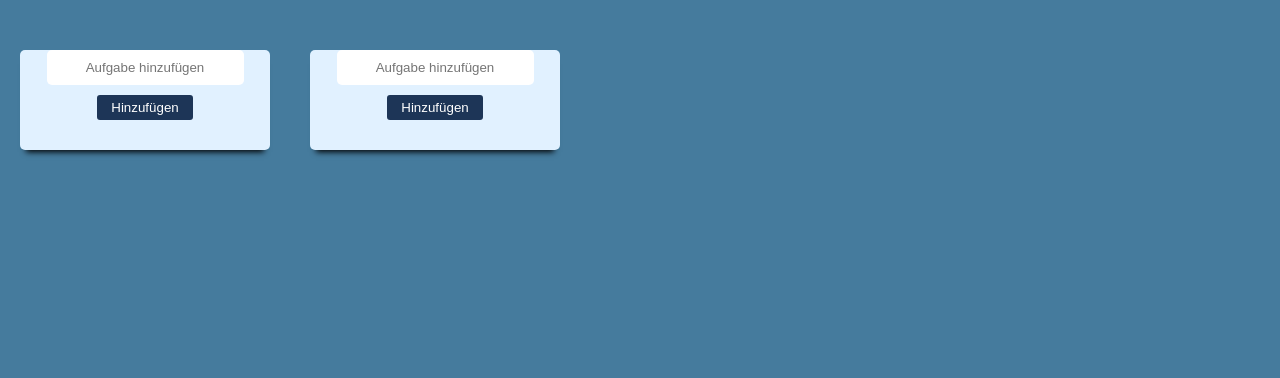
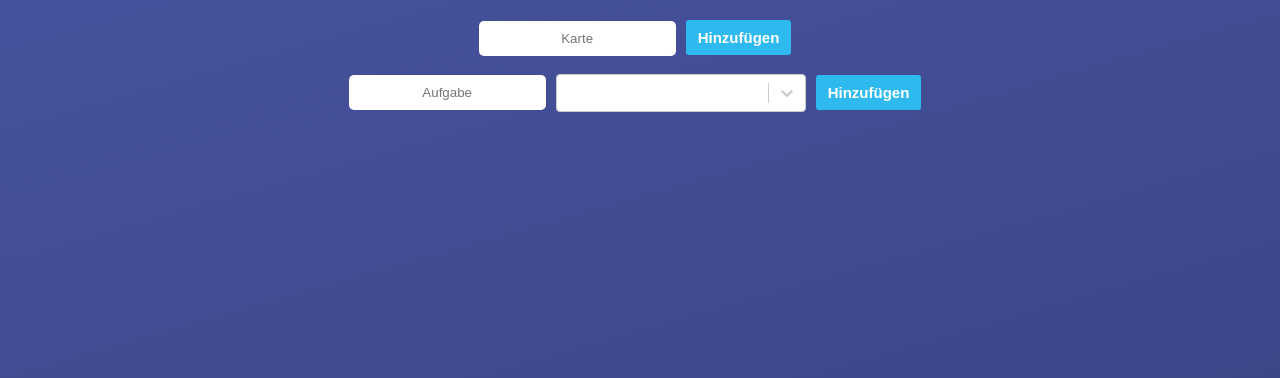
Before and after one commit to ChristianGeb/todo-board, a React (Create React App) app: page / in a window 1280 px wide. Shown: the top 378 px of the page. Built offline with nearby package versions, Linux system fonts and the light colour scheme.

Commit message:
selectable cards

```diff
--- a/package.json
+++ b/package.json
@@ -13,6 +13,7 @@
     "react": "^17.0.1",
     "react-dom": "^17.0.1",
     "react-scripts": "4.0.3",
+    "react-select": "^4.2.1",
     "styled-components": "^5.2.1",
     "uuid": "^8.3.2",
     "web-vitals": "^1.1.1"
--- a/src/App.js
+++ b/src/App.js
@@ -1,24 +1,47 @@
 import React, { useState } from "react";
 import TodoCard from "./components/TodoCard";
+import CreateCard from "./components/CreateCard";
+import CreateTodo from "./components/CreateTodo";
 import "./styles/styles.css";
 
 const App = () => {
   const [inputTodo, setInputTodo] = useState("");
   const [todos, setTodos] = useState([]);
+  const [cardName, setCardName] = useState("");
+  const [cards, setCards] = useState([]);
+  const [selectCard, setSelectCard] = useState("");
+
   return (
-    <div className="app">
+    <div>
+      <div className="create-row">
+        <CreateCard
+          className="create-card"
+          cardName={cardName}
+          setCardName={setCardName}
+          cards={cards}
+          setCards={setCards} />
+        <CreateTodo
+          inputTodo={inputTodo}
+          setInputTodo={setInputTodo}
+          todos={todos}
+          setTodos={setTodos}
+          cards={cards}
+          selectCard={selectCard}
+          setSelectCard={setSelectCard}
+        />
+      </div>
+      <div className="cards">
+        {cards.map((card) => (
           <TodoCard
+            title={card.name}
+            cardId={card.id}
             inputTodo={inputTodo}
             setInputTodo={setInputTodo}
             todos={todos}
             setTodos={setTodos}
           />
-      <TodoCard
-        inputTodo={inputTodo}
-        setInputTodo={setInputTodo}
-        todos={todos}
-        setTodos={setTodos}
-      />
+        ))}
+      </div>
     </div>
   );
 };
--- /dev/null
+++ b/src/components/CreateCard.js
@@ -0,0 +1,31 @@
+import React from "react";
+
+const CreateCard = ({ cardName, setCardName, cards, setCards }) => {
+  const handleCardName = (e) => {
+    setCardName(e.target.value);
+  };
+
+  const handleCreateCard = (e) => {
+    e.preventDefault();
+    setCards([...cards, { value: cardName, label: cardName, name: cardName }]);
+    setCardName("");
+  };
+
+  return (
+    <div>
+      <input
+        onChange={handleCardName}
+        value={cardName}
+        type="text"
+        placeholder="Karte" />
+      <button
+        className="add-button"
+        onClick={handleCreateCard}
+        type="submit">
+        Hinzufügen
+    </button>
+    </div>
+  );
+};
+
+export default CreateCard;
--- a/src/components/CreateTodo.js
+++ b/src/components/CreateTodo.js
@@ -1,15 +1,40 @@
 import React from "react";
+import { v4 as uuidv4 } from "uuid";
+import Select from "react-select";
 
+
+const CreateTodo = ({ inputTodo, setInputTodo, selectCard, setSelectCard, todos, setTodos, cards }) => {
+
+  const handleInputText = (e) => {
+    setInputTodo(e.target.value);
+  };
+
+  const handleSelect = (e) => {
+    setSelectCard(e.value);
+  };
+
+  const handleSubmitTodo = (e) => {
+    e.preventDefault();
+    setTodos([...todos, { text: inputTodo, id: uuidv4(), selectCard }]);
+    setInputTodo("");
+
+  };
   return (
-  <div>
+    <div className="create-todo">
       <input
-      onChange={handleCardName}
-      value={cardName}
+        onChange={handleInputText}
+        value={inputTodo}
         type="text"
-      placeholder="Karte hinzufügen" />
+        placeholder="Aufgabe" />
+      <div className="select">
+        <Select
+          onChange={handleSelect}
+          placeholder={selectCard}
+          options={cards} />
+      </div>
       <button
         className="add-button"
-      onClick={handleCreateCard}
+        onClick={handleSubmitTodo}
         type="submit">
         Hinzufügen
     </button>
@@ -17,4 +42,4 @@ return (
   );
 };
 
-export default CreateCard;
+export default CreateTodo;
--- a/src/components/Form.js
+++ /dev/null
@@ -1,33 +0,0 @@
-import React from "react";
-import { v4 as uuidv4 } from "uuid";
-
-const Form = ({ cardName, inputTodo, setInputTodo, todos, setTodos }) => {
-
-  const handleInputText = (e) => {
-    setInputTodo(e.target.value);
-  };
-
-  const handleSubmitTodo = (e) => {
-    e.preventDefault();
-    setTodos([...todos, { text: inputTodo, id: uuidv4(), cardName }]);
-    setInputTodo("");
-  };
-
-  return (
-    <div>
-      <input
-        onChange={handleInputText}
-        value={inputTodo}
-        type="text"
-        placeholder="Aufgabe hinzufügen" />
-      <button
-        className="add-button"
-        onClick={handleSubmitTodo}
-        type="submit">
-        Hinzufügen
-        </button>
-    </div>
-  );
-};
-
-export default Form;
--- a/src/components/TodoCard.js
+++ b/src/components/TodoCard.js
@@ -1,24 +1,21 @@
 import React from "react";
-import Form from "./Form";
 import Todo from "./Todo";
 
-
-const TodoCard = ({ inputTodo, setInputTodo, todos, setTodos }) => {
+const TodoCard = ({ title, cardId, todos, setTodos }) => {
   return (
     <div className="todo-card">
-      <Form
-        inputTodo={inputTodo}
-        setInputTodo={setInputTodo}
-        todos={todos}
-        setTodos={setTodos}
-      />
+      <h3>{title}</h3>
       <ul>
-        {todos.map((todo) => (
+
+        {todos
+          .filter(todo => todo.selectCard === title)
+          .map(todo => (
             <Todo
               todos={todos}
               setTodos={setTodos}
               text={todo.text}
               todoId={todo.id}
+              cardId={cardId}
             />
           ))}
       </ul>
--- a/src/styles/styles.css
+++ b/src/styles/styles.css
@@ -6,7 +6,9 @@
 
 body {
   font-family: "Lato", sans-serif;
-  background-color: #457b9d;
+  height: 100vh;
+  background: rgb(70, 82, 157);
+  background: linear-gradient(164deg, rgba(70, 82, 157, 1) 0%, rgba(54, 64, 126, 1) 100%);
 }
 
 h3 {
@@ -28,41 +30,67 @@ input {
   border-radius: 5px;
 }
 
-.app {
+.cards {
   display: flex;
+  margin: 10px auto;
   flex-direction: row;
+  align-items: center;
+  flex-wrap: wrap;
+  justify-content: space-around;
 }
 
 .todo-card {
-  margin: 50px 20px;
-  min-height: 100px;
-  width: 250px;
+  margin: 50px 10px;
+  min-height: 300px;
+  min-width: 250px;
   background-color: #e1f1ff;
   display: flex;
   flex-direction: column;
   text-align: center;
+  border: none;
   border-radius: 5px;
   box-shadow: 0 8px 6px -6px black;
 }
 
+.create-row {
+  margin-top: 10px;
+  margin: 10px auto;
+  display: flex;
+  flex-direction: column;
+  align-items: center;
+}
+
 .add-button {
-  background: #1d3557;
+  background: #2EBAEE;
+  font-size: 15px;
+  font-weight: bold;
   border-radius: 3px;
-  border: 2px solid #1d3557;
+  border: none;
   color: white;
   margin: 10px;
-  padding: 3px 12px;
+  padding: 9px 12px;
   cursor: pointer;
+}
+
+.create-todo {
+  display: flex;
+  align-items: center;
+}
+
+.select {
+  margin-left: 10px;
+  width: 250px;
 }
 
 .delete-button {
   background: transparent;
   padding-left: 10px;
   border: none;
-  color: #1d3557;
+  color: #2EBAEE;
   font-size: 25px;
   text-align: center;
   align-self: center;
+  cursor: pointer;
 }
 
 .todo-points {
```
Also changed, not shown: 1 other file (tests, documents, lock files or other folders). Lines whose indentation alone changed are shown as unchanged.
